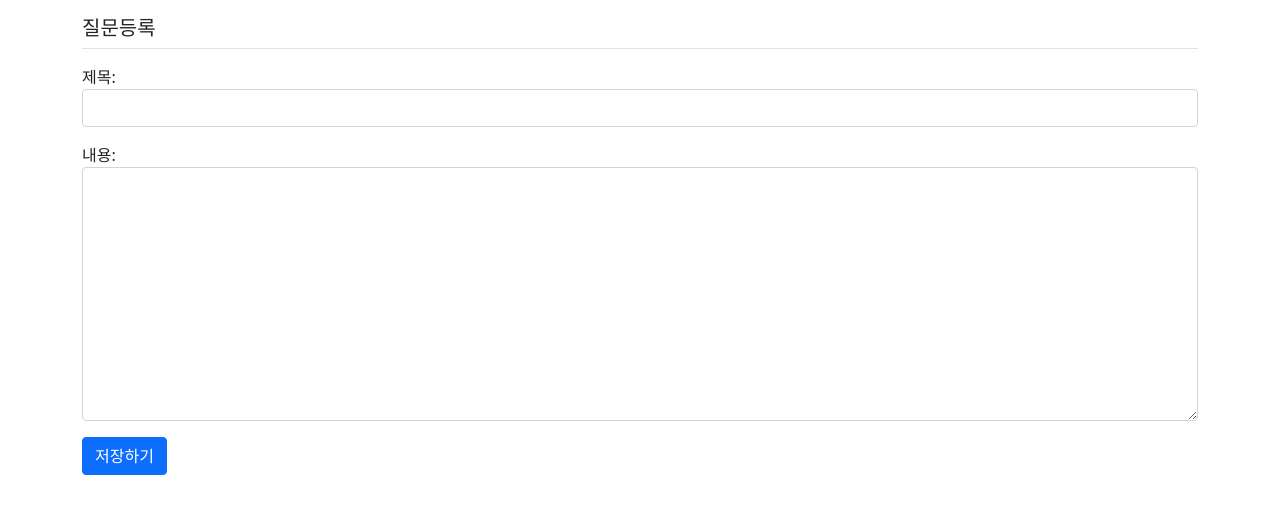
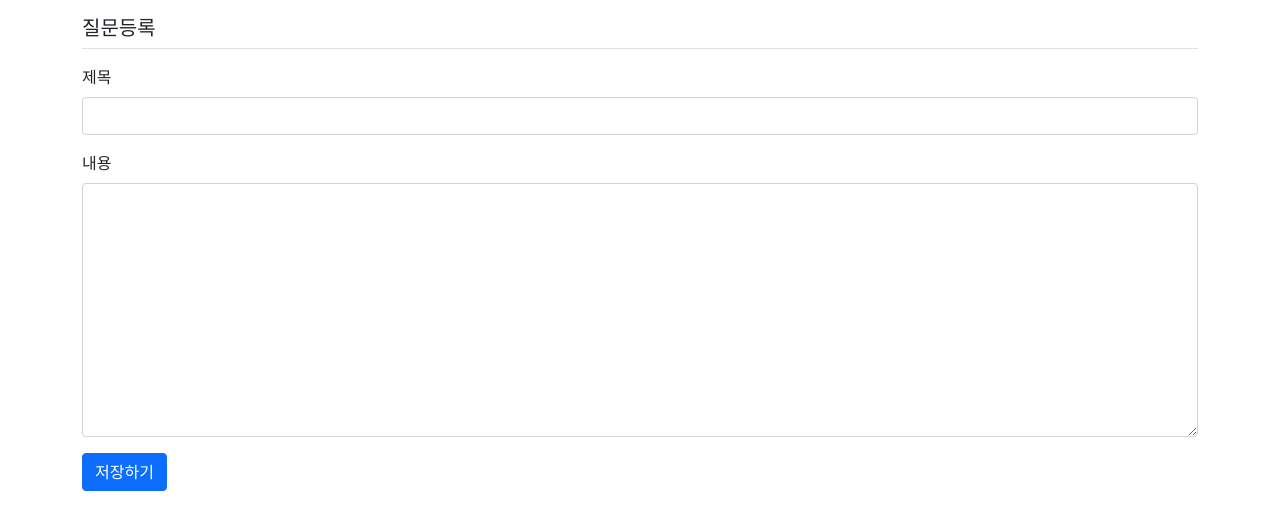
Before and after one commit to hae-yong-lee/class-materials, a Django app: page /pybo/question/create/ in a window 1280 px wide. Shown: the top 530 px of the page. Run offline with Django 3.2, Linux system fonts and the light colour scheme; some libraries are stand-ins or nearby versions.

Commit message:
교재 118p까지 버전

```diff
--- a/mysite/pybo/forms.py
+++ b/mysite/pybo/forms.py
@@ -6,10 +6,7 @@ class QuestionForm(forms.ModelForm):
     class Meta:
         model = Question  # 사용할 모델
         fields = ['subject', 'content']  # QuestionForm에서 사용할 Question 모델의 속성
-        widgets = {
-            'subject': forms.TextInput(attrs={'class': 'form-control'}),
-            'content': forms.Textarea(attrs={'class': 'form-control', 'rows': 10}),
-        }
+
         labels = {
             'subject': '제목',
             'content': '내용',
--- a/mysite/templates/pybo/question_form.html
+++ b/mysite/templates/pybo/question_form.html
@@ -5,7 +5,33 @@
     <h5 class="my-3 border-bottom pb-2">질문등록</h5>
     <form method="post">
         {% csrf_token %}
-        {{ form.as_p }}
+
+        <!-- 오류표시 Start -->
+        {% if form.errors %}
+        <div class="alert alert-danger" role="alert">
+            {% for field in form %}
+            {% if field.errors %}
+            <div>
+                <strong>{{ field.label }}</strong>
+                {{ field.errors }}
+            </div>
+            {% endif %}
+            {% endfor %}
+        </div>
+        {% endif %}
+
+        <!-- 오류표시 End -->
+        <div class="mb-3">
+            <label for="subject" class="form-label">제목</label>
+            <input type="text" class="form-control" name="subject" id="subject"
+                   value="{{ form.subject.value|default_if_none:'' }}">
+        </div>
+        <div class="mb-3">
+            <label for="content" class="form-label">내용</label>
+            <textarea class="form-control" name="content"
+                      id="content" rows="10">{{ form.content.value|default_if_none:'' }}</textarea>
+        </div>
+
         <button type="submit" class="btn btn-primary">저장하기</button>
     </form>
 </div>
```
